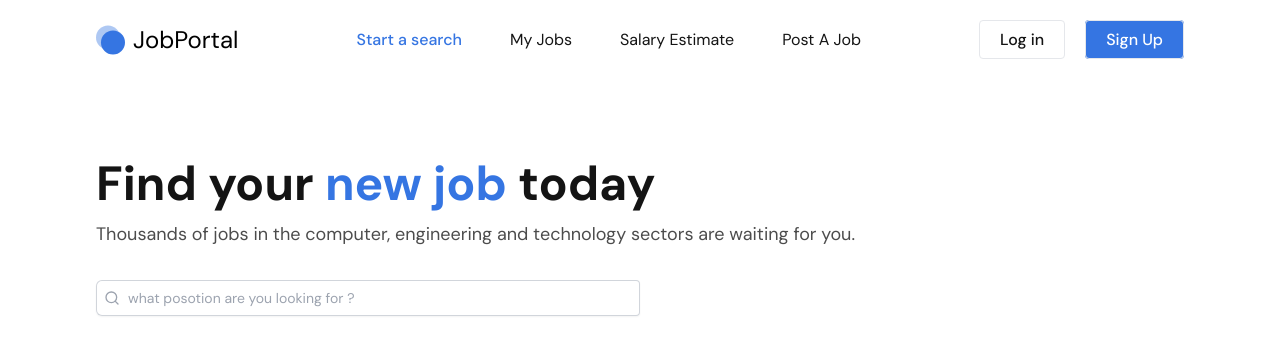
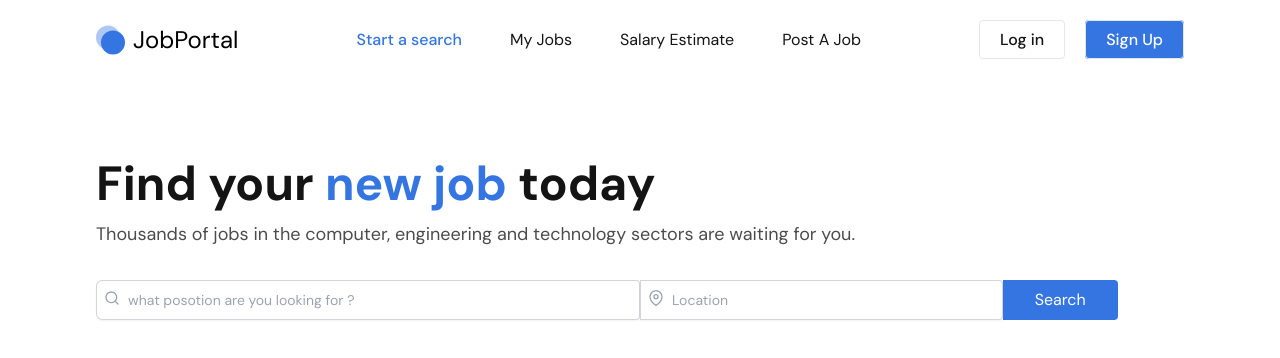
Before and after one commit to AnandShirbhaiyye/job-portal, a React (Vite) app in the folder job-portal-client/: page / in a window 1280 px wide. Shown: the top 358 px of the page. Built offline with nearby package versions, Linux system fonts and the light colour scheme.

Commit message:
feat: added location and search button

```diff
--- a/job-portal-client/src/Pages/Home.jsx
+++ b/job-portal-client/src/Pages/Home.jsx
@@ -1,10 +1,14 @@
-import React from 'react'
+import React, { useState } from 'react'
 import Banner from '../components/Banner'
 
 const Home = () => {
+  const [query, setQuery] = useState("");
+  const handleInputChange = (event)=>{
+    setQuery(event.target.value)
+  }
   return (
    <>
-   <Banner/>
+   <Banner query={query} handleInputChange={handleInputChange}/>
    </>
   )
 }
--- a/job-portal-client/src/components/Banner.jsx
+++ b/job-portal-client/src/components/Banner.jsx
@@ -1,7 +1,9 @@
+/* eslint-disable react/prop-types */
 import React from "react";
-import { FiSearch } from "react-icons/fi"
+import { FiSearch, FiMapPin } from "react-icons/fi"
 
-const Banner = () => {
+const Banner = ({query, handleInputChange}) => {
+
   return (
     <div className="max-w-screen-2xl  container mx-auto xl:px-24 px-4 md:py-20 py-14">
       <h1 className="text-5xl font-bold text-primary mb-3">
@@ -13,7 +15,7 @@ const Banner = () => {
       </p>
 
       <form>
-        <div>
+        <div className="flex justify-start md:flex-row flex-col md:gap-0 gap-4">
           <div className="flex md:rounded-s-md rounded shadow-sm ring-1 ring-inset ring-gray-300 focus-within:ring-2 focus-within:ring-inset focus-within:ring-indigo-600 md:w-1/2 w-full">
             <input
               type="text"
@@ -21,9 +23,23 @@ const Banner = () => {
               id="title"
               placeholder="what posotion are you looking for ?"
               className="block flex-1 border-0 bg-transparent py-1.5 pl-8 text-gray-900 placeholder:text-gray-400 focus:right-0 sm:text-sm sm:leading-6"
+              onChange={handleInputChange}
+              value={query}
             />
             <FiSearch className="absolute mt-2.5 ml-2 text-gray-400" />
           </div>
+          <div className="flex md:rounded-s-none rounded shadow-sm ring-1 ring-inset ring-gray-300 focus-within:ring-2 focus-within:ring-inset focus-within:ring-indigo-600 md:w-1/3 w-full">
+            <input
+              type="text"
+              name="title"
+              id="title"
+              placeholder="Location"
+              className="block flex-1 border-0 bg-transparent py-1.5 pl-8 text-gray-900 placeholder:text-gray-400 focus:right-0 sm:text-sm sm:leading-6"
+              value={""}
+            />
+            <FiMapPin className="absolute mt-2.5 ml-2 text-gray-400" />
+          </div>
+          <button type="submit" className="bg-blue py-2 px-8 text-white md:rounded-s-none rounded">Search</button>
         </div>
       </form>
     </div>
```
Also changed, not shown: job-portal-client/.eslintrc.cjs.
